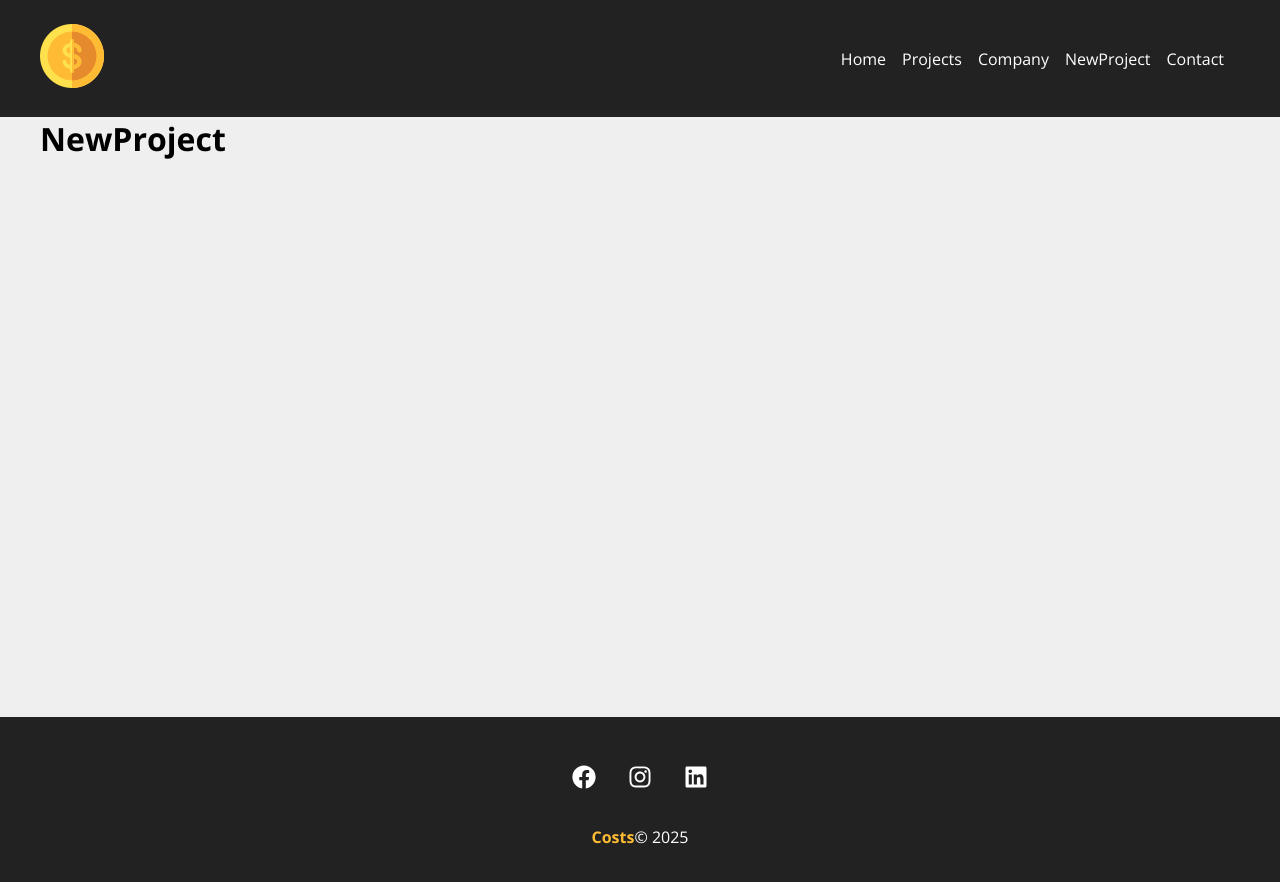
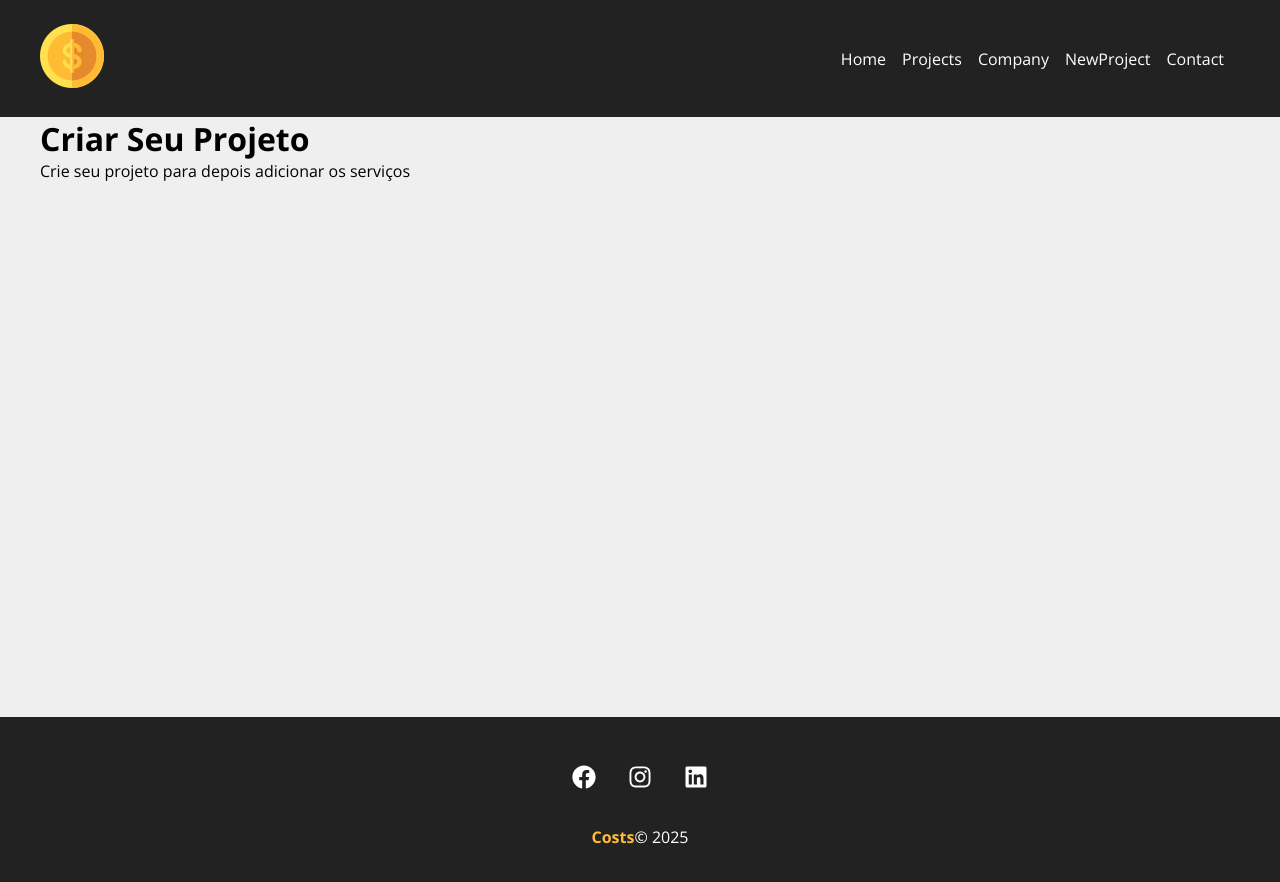
Before and after one commit to RusthenRonald/Projeto-React, a JavaScript app in the folder new-project/: page /newproject in a window 1280 px wide. Shown: the top 882 px of the page. Built offline with nearby package versions, Linux system fonts and the light colour scheme; the HTML template or start-up script is replaced by a standard one; a web font is replaced by a local one.

Commit message:
removi link do app js pois não estava utilizando

```diff
--- a/new-project/src/App.js
+++ b/new-project/src/App.js
@@ -1,4 +1,4 @@
-import { BrowserRouter as Router, Routes, Route, Link } from "react-router-dom";
+import { BrowserRouter as Router, Routes, Route } from "react-router-dom";
 import Home from "./components/pages/Home";
 import Company from "./components/pages/Company";
 import Contact from "./components/pages/Contact";
--- a/new-project/src/components/pages/NewProject.js
+++ b/new-project/src/components/pages/NewProject.js
@@ -1,5 +1,8 @@
 function NewProject(){
     return(
-        <div><h1>NewProject</h1></div>
+        <div>
+            <h1>Criar Seu Projeto</h1>
+            <p>Crie seu projeto para depois adicionar os serviços</p>
+        </div>
     )
 }export default NewProject
```
